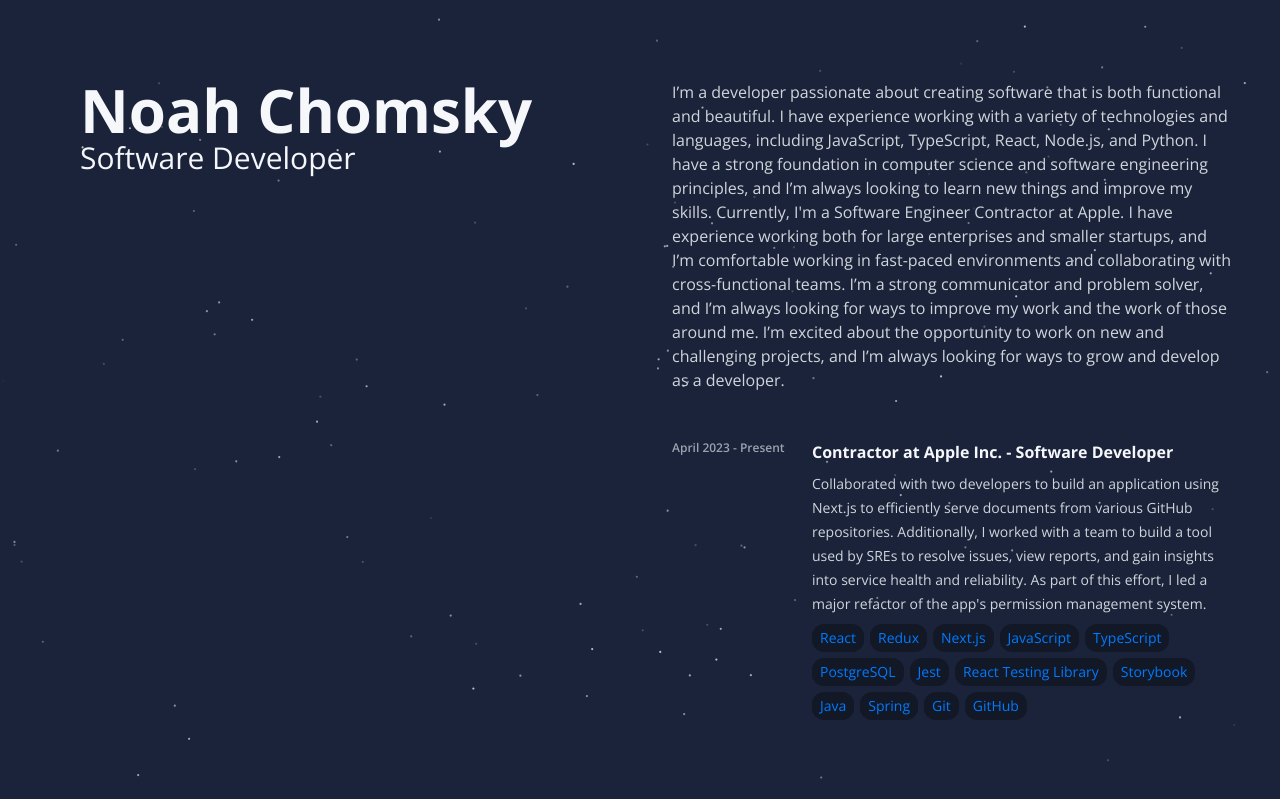
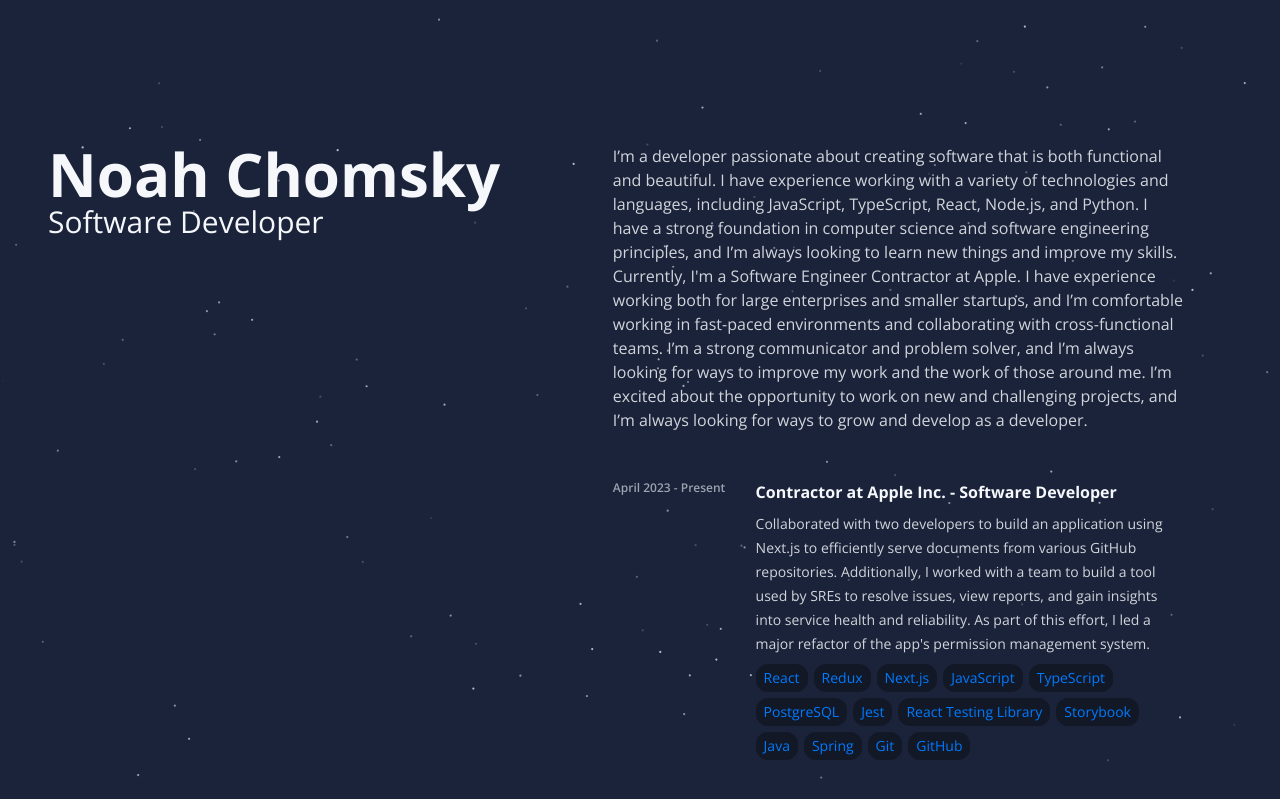
Before and after one commit to nchomsky/portfolio-V2, a Next.js app: page / in a window 1280 px wide. Shown: the top 799 px of the page. Built offline with nearby package versions, Linux system fonts and the light colour scheme.

Commit message:
Add Margin to Sides

```diff
--- a/src/app/page.tsx
+++ b/src/app/page.tsx
@@ -9,17 +9,18 @@ const testText = `I’m a developer passionate about creating software that is b
 
 export default function Home() {
   return (
-    <div className="flex flex-col lg:flex-row">
+    <div className="flex flex-col lg:flex-row mx-auto max-w-screen-xl px-6 md:px-12 my-16">
       <Particles quantity={300} className="absolute -z-10 inset-0"/>
       {/* Left Side */}
-      <div className="lg:h-screen lg:sticky lg:top-0 lg:w-1/2">
-        <div className="m-10 lg:m-20">
+      <div className="lg:h-screen lg:sticky lg:top-0 lg:w-[45%]">
+        <div className="lg:my-20">
           <h1 className="text-5xl font-bold lg:text-6xl">Noah Chomsky</h1>
           <h2 className="text-2xl lg:text-3xl">Software Developer</h2>
+          {/* Add LinkedIn, GitHub, and Resume Icons */}
         </div>
       </div>
       {/* Right Side */}
-      <div className="lg:min-h-screen lg:overflow-y-auto lg:w-1/2">
+      <div className="lg:min-h-screen lg:overflow-y-auto lg:w-[55%]">
         <section id="about" className="lg:mr-4">
         <h2 className="ml-8 text-lg lg:hidden">About</h2>
           <div className="mt-10 lg:mt-20 my-4 mx-8 text-secondary">
```
